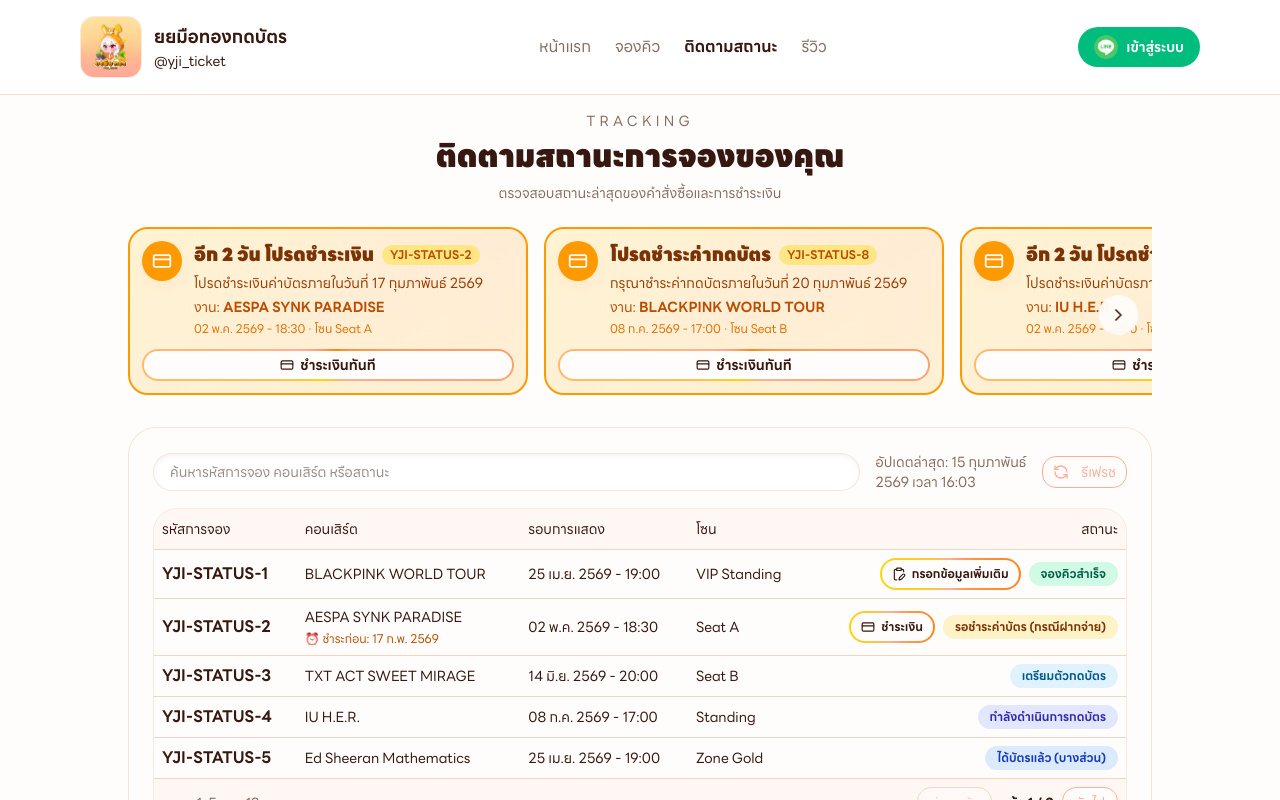
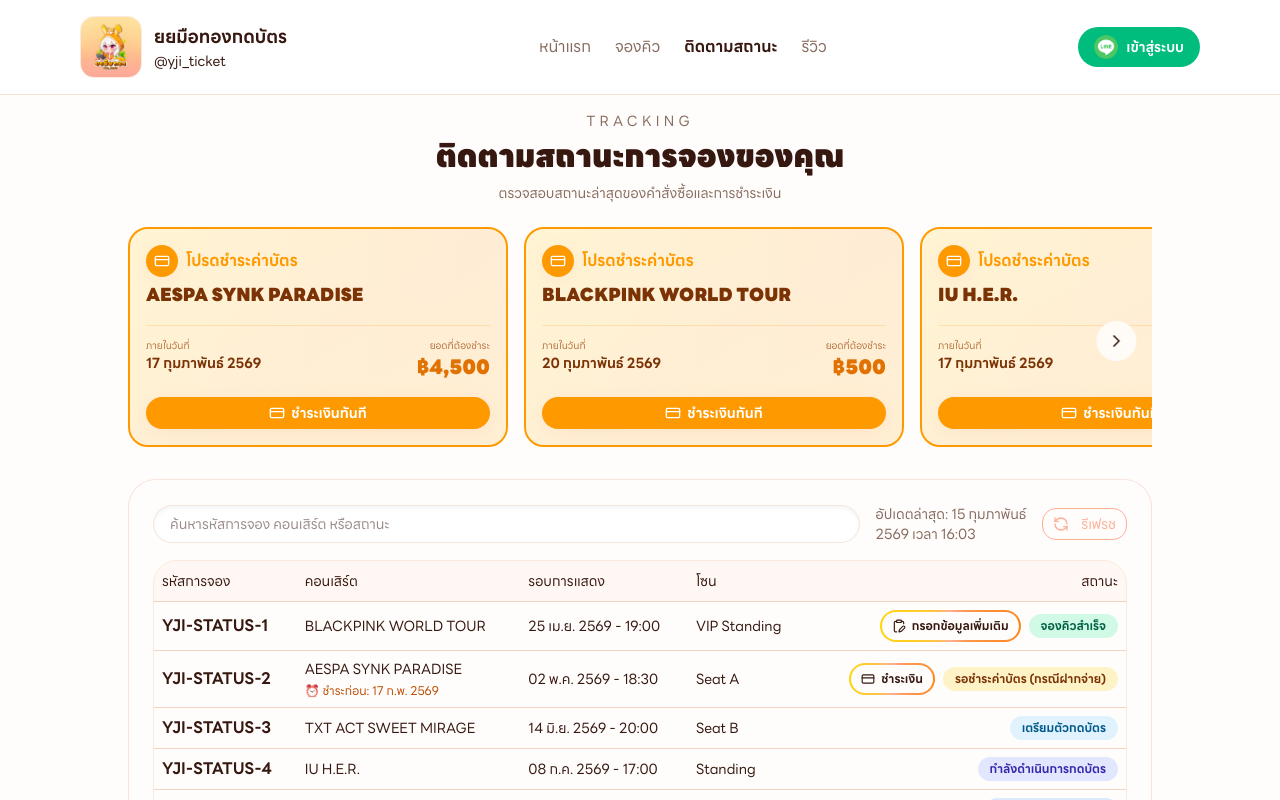
Before and after one commit to itstudent003/yoye-muethong, a Next.js app: page /tracking in a window 1280 px wide. Shown: the top 800 px of the page. Built offline with nearby package versions, Linux system fonts and the light colour scheme.

Commit message:
card โปรดชำระเงิน

```diff
--- a/app/bookings/[id]/page.tsx
+++ b/app/bookings/[id]/page.tsx
@@ -453,7 +453,7 @@
             <Card className="p-5 space-y-4">
               <div className="flex items-center gap-2">
                 <CreditCard className="size-5 text-primary" />
-                <h3 className="text-base font-bold">วิธีการชำระค่าบัตร</h3>
+                <h3 className="text-base font-bold">วิธีการชำระ</h3>
               </div>
               <RadioGroup
                 value={paymentMethod}
--- a/app/bookings/components/event.tsx
+++ b/app/bookings/components/event.tsx
@@ -39,8 +39,6 @@
     <div className="min-h-screen py-4 px-4">
       <div className="max-w-6xl mx-auto space-y-3">
         <StepBooking currentStep={1} />
-
-        <BackStep onBack={onBack} />
 
         {/* Search Bar */}
         <motion.div
--- a/app/tracking/page.tsx
+++ b/app/tracking/page.tsx
@@ -35,6 +35,7 @@
   zone: string;
   status: TrackingStatus;
   paymentDeadline?: Date;
+  totalPrice: number;
 };
 
 const sampleConcerts = [
@@ -77,6 +78,8 @@
       paymentDeadline.setDate(now.getDate() + 5);
     }
 
+    const price = status === TrackingStatus.WAIT_SERVICE_FEE ? 500 : 4500;
+
     return {
       bookingId: `YJI-STATUS-${index + 1}`,
       concertName: sampleConcerts[index % sampleConcerts.length],
@@ -84,6 +87,7 @@
       zone: sampleZones[index % sampleZones.length],
       status,
       paymentDeadline,
+      totalPrice: price,
     };
   }),
   ...[2, 1].map((daysAway, idx) => {
@@ -96,6 +100,7 @@
       zone: sampleZones[(idx + 2) % sampleZones.length],
       status: TrackingStatus.WAIT_FULL_PAYMENT,
       paymentDeadline: deadline,
+      totalPrice: 4500,
     } satisfies TrackingRow;
   }),
 ];
@@ -270,13 +275,6 @@
               style={{ scrollbarWidth: "none", msOverflowStyle: "none" }}
             >
               {urgentPayments.map((row) => {
-                const now = new Date();
-                const daysUntilDeadline = row.paymentDeadline
-                  ? Math.ceil(
-                      (row.paymentDeadline.getTime() - now.getTime()) /
-                        (1000 * 60 * 60 * 24),
-                    )
-                  : 0;
                 const formattedDeadline = row.paymentDeadline
                   ? new Intl.DateTimeFormat("th-TH", {
                       dateStyle: "long",
@@ -286,49 +284,53 @@
                 return (
                   <Card
                     key={row.bookingId}
-                    className="py-3 px-3 relative flex-shrink-0 w-full sm:w-[400px] overflow-hidden border-2 border-amber-500 bg-gradient-to-br from-amber-50 via-orange-50 to-amber-50 shadow-lg shadow-amber-500/20 snap-start"
+                    className="py-4 px-4 relative flex-shrink-0 w-full sm:w-[380px] overflow-hidden border-2 border-amber-500 bg-gradient-to-br from-amber-50 via-orange-50 to-amber-50 shadow-lg shadow-amber-500/20 snap-start"
                   >
                     <div className="absolute inset-0 bg-gradient-to-r from-amber-400/10 via-orange-400/10 to-amber-400/10 animate-gradient-slow" />
-                    <div className="relative space-y-3">
-                      <div className="flex items-start gap-3">
-                        <div className="flex-shrink-0 size-10 rounded-full bg-amber-500 flex items-center justify-center shadow-md">
-                          <CreditCard className="size-5 text-white" />
+                    <div className="relative flex flex-col h-full justify-between space-y-4">
+                      {/* Topic: Concert Name */}
+                      <div className="space-y-1">
+                        <div className="flex items-center gap-2">
+                          <div className="flex-shrink-0 size-8 rounded-full bg-amber-500 flex items-center justify-center shadow-md">
+                            <CreditCard className="size-4 text-white" />
+                          </div>
+                          <span className="text-amber-500 font-bold ">
+                            โปรดชำระค่าบัตร
+                          </span>
                         </div>
-                        <div className="flex-1 space-y-1">
-                          <div className="flex items-center gap-2 flex-wrap">
-                            <h3 className="text-lg font-black text-amber-900">
-                              {row.status === TrackingStatus.WAIT_SERVICE_FEE
-                                ? "โปรดชำระค่ากดบัตร"
-                                : `อีก ${daysUntilDeadline} วัน โปรดชำระเงิน`}
-                            </h3>
-                            <span className="text-xs font-semibold text-amber-700 bg-amber-200 px-2 py-0.5 rounded-full">
-                              {row.bookingId}
-                            </span>
-                          </div>
-                          <p className="text-sm text-amber-800 font-medium">
-                            {row.status === TrackingStatus.WAIT_SERVICE_FEE
-                              ? `กรุณาชำระค่ากดบัตรภายในวันที่ ${formattedDeadline}`
-                              : `โปรดชำระเงินค่าบัตรภายในวันที่ ${formattedDeadline}`}
+                        <h3 className="text-lg font-black text-amber-900 ">
+                          {row.concertName}
+                        </h3>
+                      </div>
+
+                      {/* Info Grid: Date & Price */}
+                      <div className="grid grid-cols-2 gap-3 border-t border-amber-500/20 pt-3">
+                        <div>
+                          <p className="text-[10px] text-amber-800/70 font-medium">
+                            ภายในวันที่
                           </p>
-                          <p className="text-sm text-amber-700">
-                            งาน:{" "}
-                            <span className="font-semibold">
-                              {row.concertName}
-                            </span>
+                          <p className="text-sm font-bold text-amber-900">
+                            {formattedDeadline}
                           </p>
-                          <p className="text-xs text-amber-600">
-                            {row.showTime} · โซน {row.zone}
+                        </div>
+                        <div className="text-right">
+                          <p className="text-[10px] text-amber-800/70 font-medium">
+                            ยอดที่ต้องชำระ
+                          </p>
+                          <p className="text-xl font-black text-amber-600">
+                            ฿{row.totalPrice.toLocaleString()}
                           </p>
                         </div>
                       </div>
+
+                      {/* Pay Button */}
                       <Button
                         size="sm"
-                        variant="ghost"
-                        className="w-full gap-1.5 btn-glow-border rounded-xl font-semibold text-foreground"
+                        className="w-full gap-1.5 bg-amber-500 hover:bg-amber-600 text-white rounded-xl font-bold shadow-md shadow-amber-500/20"
                         asChild
                       >
                         <Link href="/bookings">
-                          <CreditCard className="size-3.5" />
+                          <CreditCard className="size-4" />
                           ชำระเงินทันที
                         </Link>
                       </Button>
--- a/app/tracking/types/enum.ts
+++ b/app/tracking/types/enum.ts
@@ -12,6 +12,7 @@
   WAIT_REFUND = "รอคืนเงิน",
   REFUNDED = "คืนเงินเรียบร้อย",
   DONE = "ดำเนินการเสร็จสมบูรณ์",
+  CANCEL = "ยกเลิกคิว",
 }
 
 type StatusMetadata = {
@@ -65,4 +66,8 @@
     description: "จบงาน บัตรส่งถึงมือ",
     colorClass: "bg-emerald-100 text-emerald-800",
   },
+  [TrackingStatus.CANCEL]: {
+    description: "ยกเลิกคิว",
+    colorClass: "bg-rose-100 text-rose-700",
+  },
 };
```
